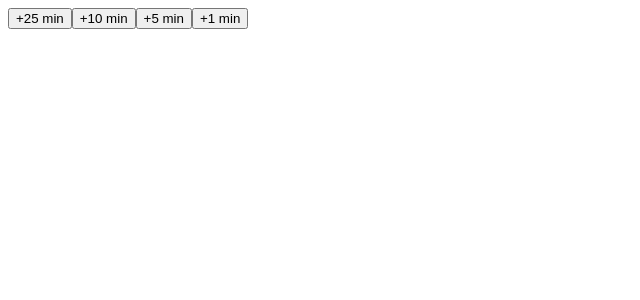
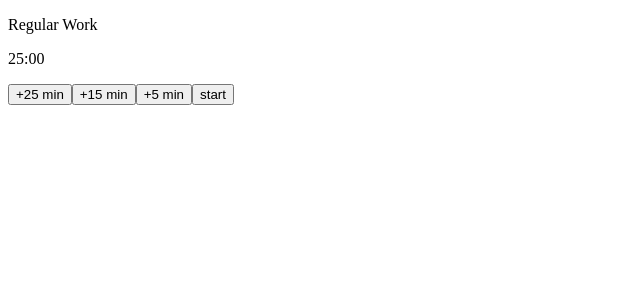
Before and after one commit to theju-bot/pro02_pomodoro_timer, a React (Vite) app: page / in a window 1280 px wide. Shown: the top 300 px of the page, without its empty margins (0-640 px from the left). Built offline with nearby package versions, Linux system fonts and the light colour scheme.

Commit message:
basic stopwatch

```diff
--- a/src/App.jsx
+++ b/src/App.jsx
@@ -1,10 +1,45 @@
 import Fourm from './Fourm';
 import './index.css';
+import { useEffect, useState } from 'react';
 
 function App() {
+  const [minutes, setMinutes] = useState(25);
+  const [seconds, setSeconds] = useState(0);
+  const [pomodoro, setPomodoro] = useState(false);
+  const [work, setWork] = useState(25);
+
+  useEffect(() => {
+    if (pomodoro) {
+      minutes === 0 && seconds === 0 ? setPomodoro(false) : null;
+
+      const timer = setTimeout(() => {
+        if (seconds > 0) {
+          setSeconds((prev) => prev - 1);
+        } else if (minutes > 0) {
+          setMinutes((prev) => prev - 1);
+          setSeconds(59);
+        }
+      }, 1000);
+
+      console.log(minutes, seconds);
+      return () => {
+        clearTimeout(timer);
+      };
+    }
+  }, [minutes, seconds, pomodoro]);
+
   return (
     <>
-      <Fourm />
+      <Fourm
+        setMinutes={setMinutes}
+        minutes={minutes}
+        seconds={seconds}
+        setSeconds={setSeconds}
+        pomodoro={pomodoro}
+        setPomodoro={setPomodoro}
+        work={work}
+        setWork={setWork}
+      />
     </>
   );
 }
--- a/src/Button.jsx
+++ b/src/Button.jsx
@@ -1,9 +1,18 @@
 import React from 'react';
 
-const Button = ({time}) => {
+const Button = ({ time, setMinutes, setSeconds, setWork }) => {
   return (
-    <button>{time}</button>
-  )
-}
+    <button
+      className="timerButton"
+      onClick={() => {
+        setMinutes(String(time));
+        setSeconds('00');
+        setWork(time);
+      }}
+    >
+      +{time} min
+    </button>
+  );
+};
 
-export default Button
+export default Button;
--- a/src/Fourm.jsx
+++ b/src/Fourm.jsx
@@ -1,13 +1,44 @@
 import React from 'react';
 import Button from './Button';
 
-const Fourm = () => {
-  const timer = ['+25 min', '+10 min', '+5 min', '+1 min'];
+const Fourm = ({
+  minutes,
+  setMinutes,
+  seconds,
+  setSeconds,
+  pomodoro,
+  setPomodoro,
+  work,
+  setWork,
+}) => {
+  const times = [25, 15, 5];
   return (
-    <form onSubmit={(e) => e.preventDefault()}>
-      {timer.map((time, index) => (
-        <Button time={time} key={index} />
+    <form onSubmit={(e) => e.preventDefault()} className="fourm">
+      <p className={`title ${minutes === 0 && seconds === 0 ? 'dormat' : 'active'}`}>
+        {work === 25
+          ? 'Regular Work'
+          : work === 5
+          ? 'Short Break'
+          : 'Long Break'}
+      </p>
+      <p className={minutes === 0 && seconds === 0 ? 'dormat' : 'active'}>
+        {String(minutes).padStart(2, '0')}:{String(seconds).padStart(2, '0')}
+      </p>
+      {times.map((time, index) => (
+        <Button
+          time={time}
+          key={index}
+          setMinutes={setMinutes}
+          setSeconds={setSeconds}
+          setWork={setWork}
+        />
       ))}
+      <button
+        className="startStopButton"
+        onClick={() => setPomodoro(!pomodoro)}
+      >
+        {pomodoro ? 'stop' : 'start'}
+      </button>
     </form>
   );
 };
```
